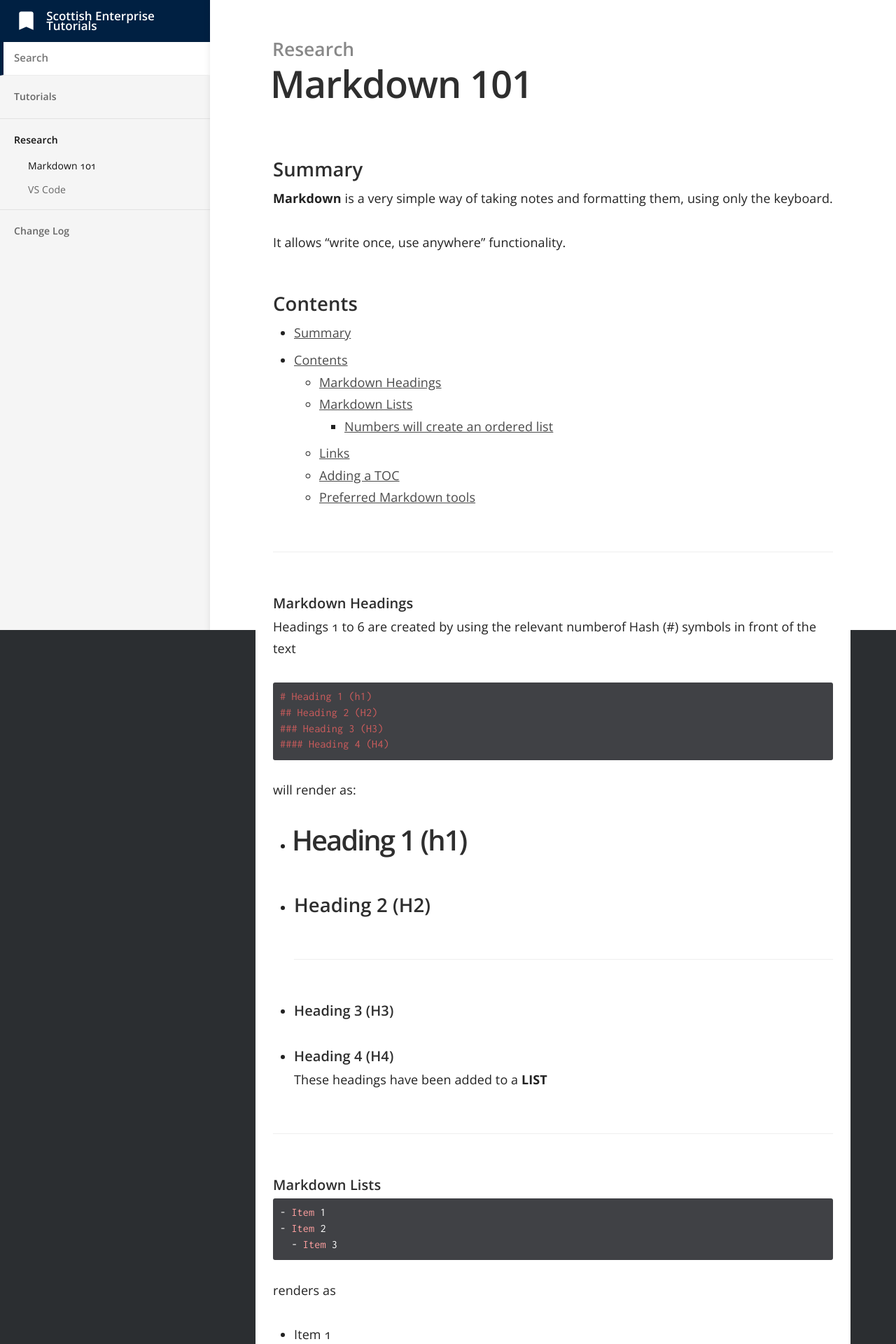
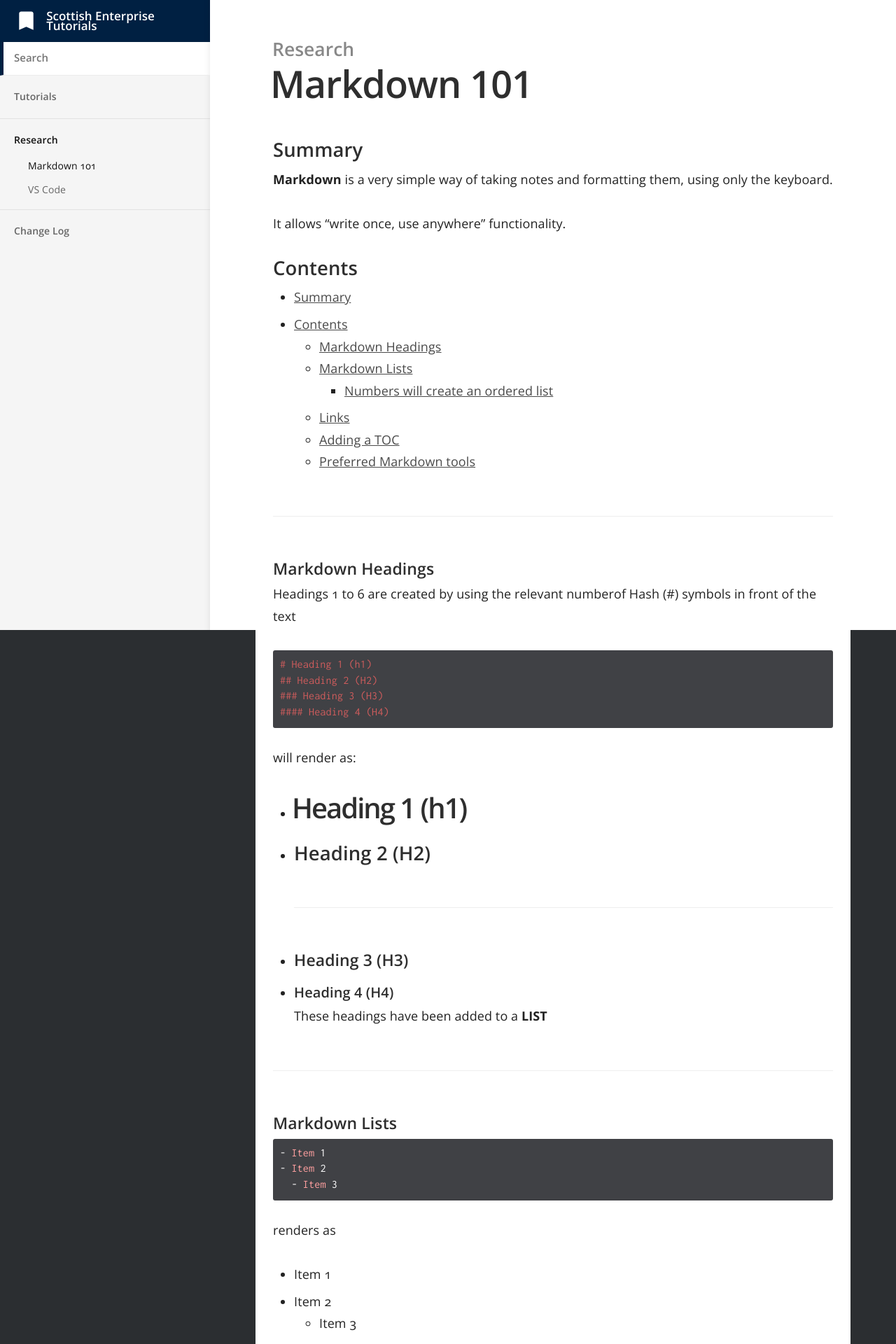
Before and after one commit to scotentSD/Tutorials, a Jekyll site: the page built from _docs/Content/Markdown.md, in a window 1280 px wide. Shown: the top 1920 px of the page at 70% size. Built offline with Jekyll 4.4.1, drawn with Linux system fonts in a browser that asks for light colours.

Commit message:
Update _typography.scss
mk

```diff
--- a/_sass/_typography.scss
+++ b/_sass/_typography.scss
@@ -58,17 +58,17 @@ h1 {
 
 h2 {
 	font-size: 2.75rem;
-	margin-top: 2em;
+	margin-top: 1em;
 }
 
 h3 {
-	font-size: 2rem;
-	margin-top: 2em;
+	font-size: 2.3rem;
+	margin-top: 1em;
 }
 
 h4 {
 	font-size: 2rem;
-	margin-top: 2em;
+	margin-top: 1em;
 }
 
 h5 {
```
